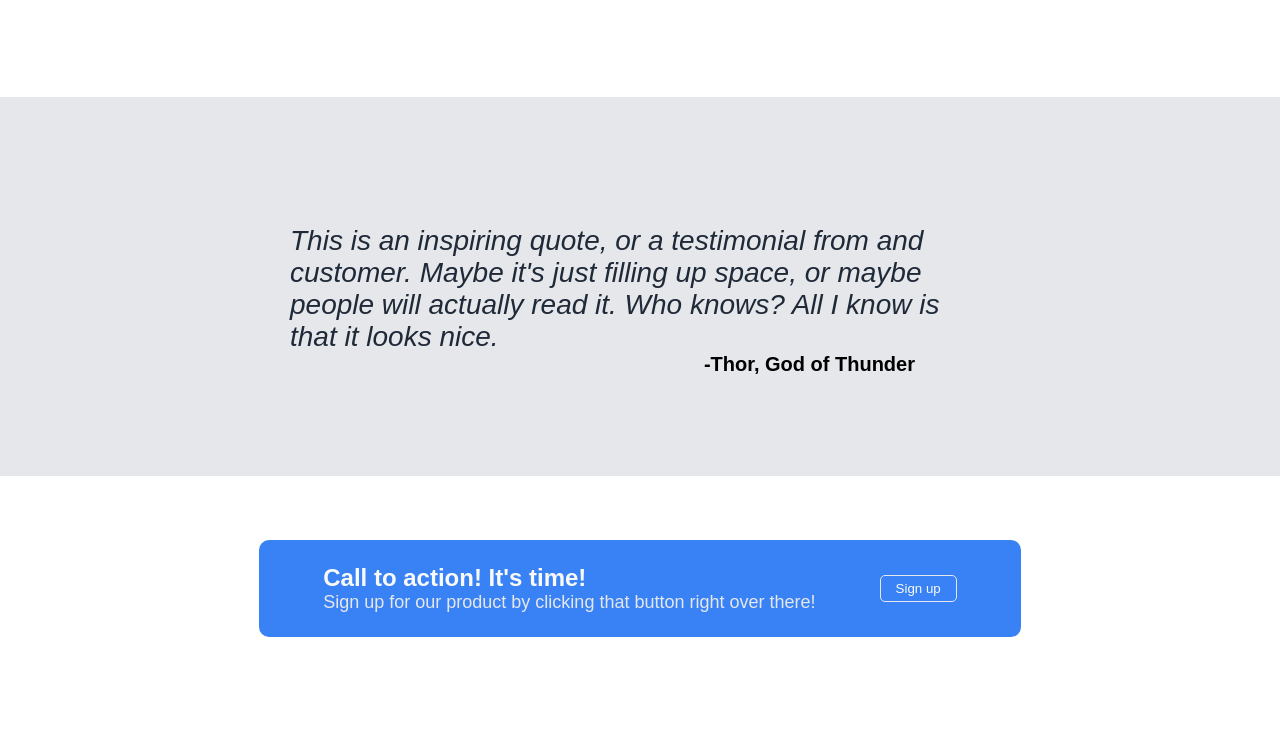
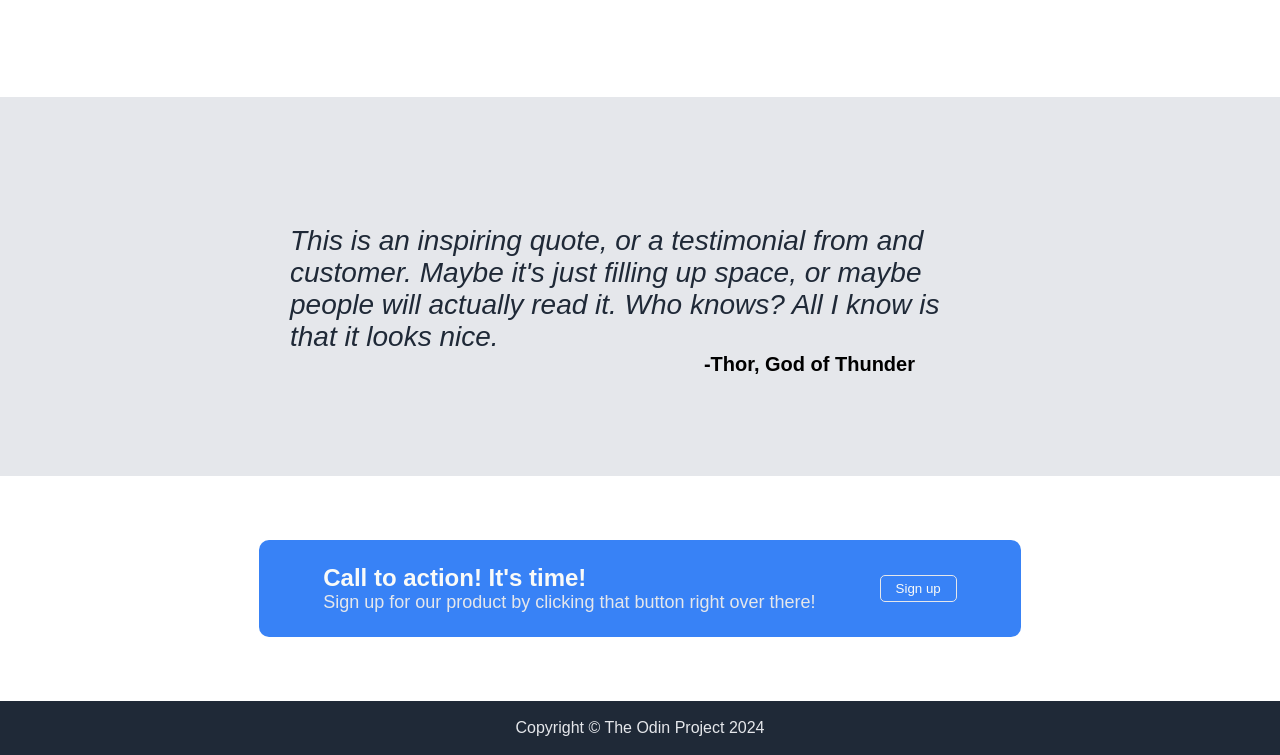
Before and after one commit to dylan-rodarte/odin-landing-page, a plain HTML site: page index.html in a window 1280 px wide. Shown: the part 867-1622 px from the top of the page. Before the commit the page ends 1568 px from the top, so only its background shows below. Drawn offline with Linux system fonts and the light colour scheme.

Commit message:
feat: Add footer section

```diff
--- a/index.html
+++ b/index.html
@@ -68,5 +68,9 @@
             <button>Sign up</button>
         </div>
 
+        <div class="footer">
+            <div>Copyright © The Odin Project 2024</div>
+        </div>
+
     </body>
 </html>
--- a/style.css
+++ b/style.css
@@ -177,3 +177,14 @@ button{
     border: 1px solid #E5E7EB;
     margin: auto;
 }
+
+/*Footer*/
+
+.footer{
+    background-color: #1F2937;
+    color:#E5E7EB;
+    display: flex;
+    justify-content: space-around;
+    align-items: center;
+    padding: 18px;
+}
```
